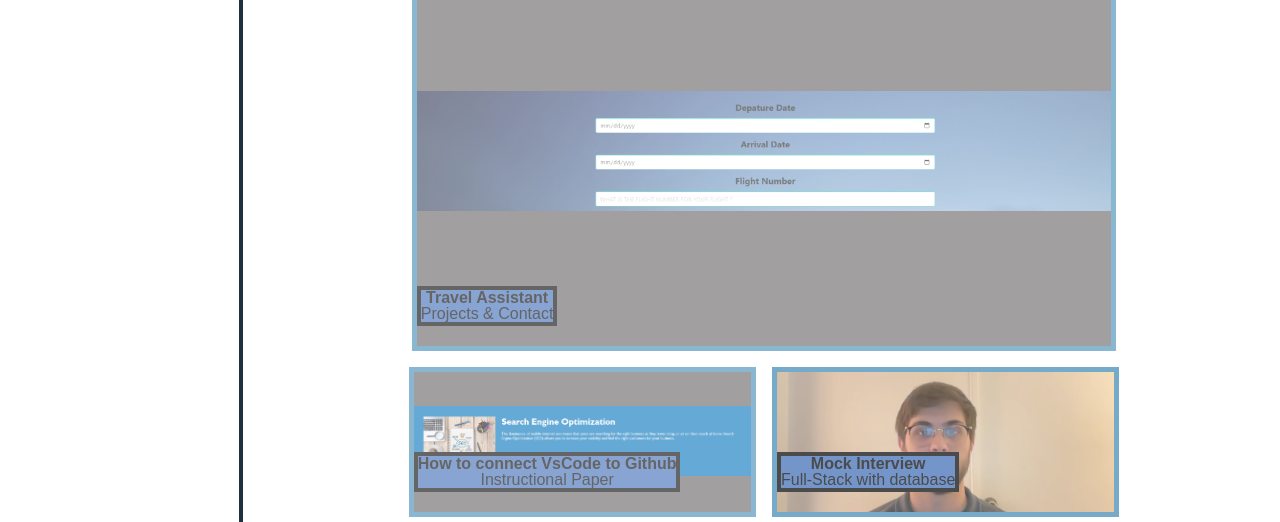
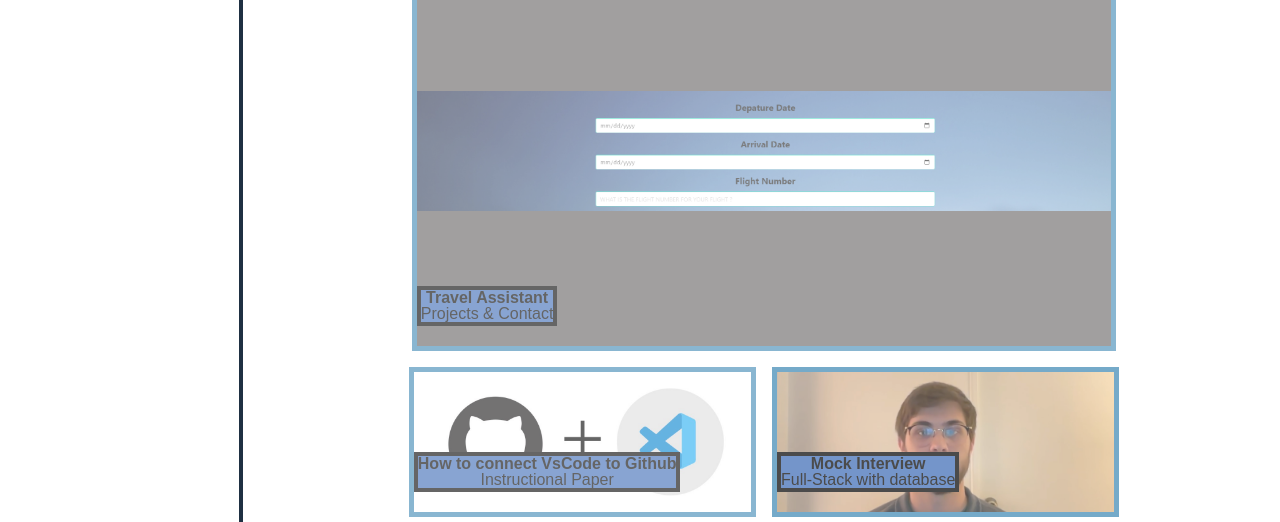
Before and after one commit to JacobStudstill/Challenge-Project-2, a plain HTML site: page index.html in a window 1280 px wide. Shown: the part 430-952 px from the top of the page. Drawn offline with Linux system fonts and the light colour scheme.

Commit message:
Changed link for mock interview, added pdf and photo for instructional paper

```diff
--- a/Assets/style.css
+++ b/Assets/style.css
@@ -187,7 +187,7 @@ header .navbar ul {
 }
 
 .work-2 {
-    background-image: url(./SEO.png);
+    background-image: url(./Untitled\ design.jpg);
     background-repeat: no-repeat;
     background-position: center;
     background-size: cover ;
--- a/index.html
+++ b/index.html
@@ -58,13 +58,13 @@
                         <span>Projects & Contact</span>
                     </div>
                 </a>
-                <a href="https://jacobstudstill.github.io/Challenge-Project-1/" class="flex-item work-2">
+                <a href="./Assets/Instructional Paper Jacob Studstill-2.pdf" class="flex-item work-2">
                     <div>
                         <h3>How to connect VsCode to Github</h3>
                         <span>Instructional Paper</span>
                     </div>
                 </a>
-                <a href="https://garagesalejunkies.herokuapp.com/" class="flex-item work-3">
+                <a href="https://youtu.be/6ae5pHetZ9k?si=-wziWgvezJ_BCZR8" class="flex-item work-3">
                     <div>
                         <h3>Mock Interview</h3>
                         <span>Full-Stack with database</span>
```
Also changed, not shown: Assets/Untitled design.jpg (added), 1 other file.
